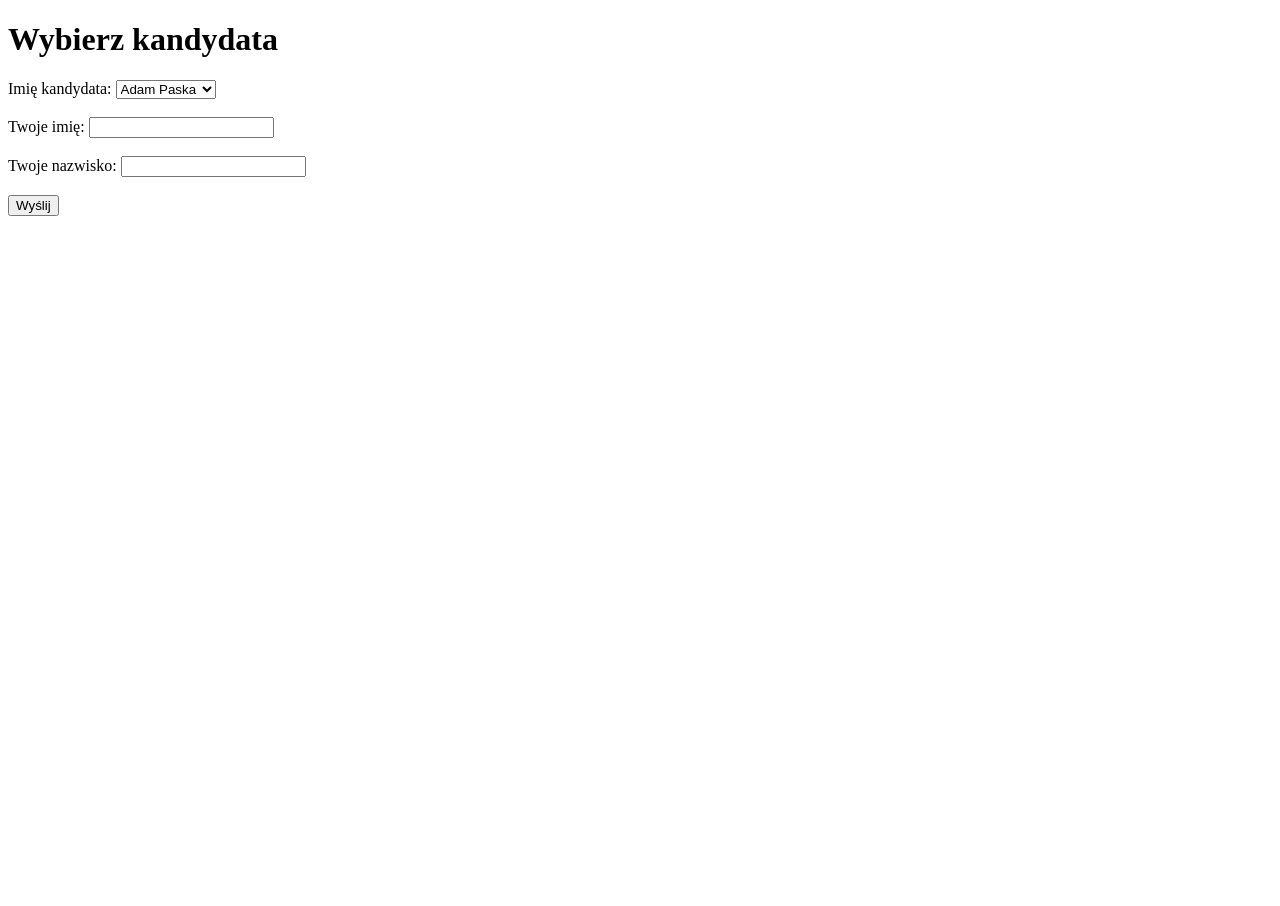
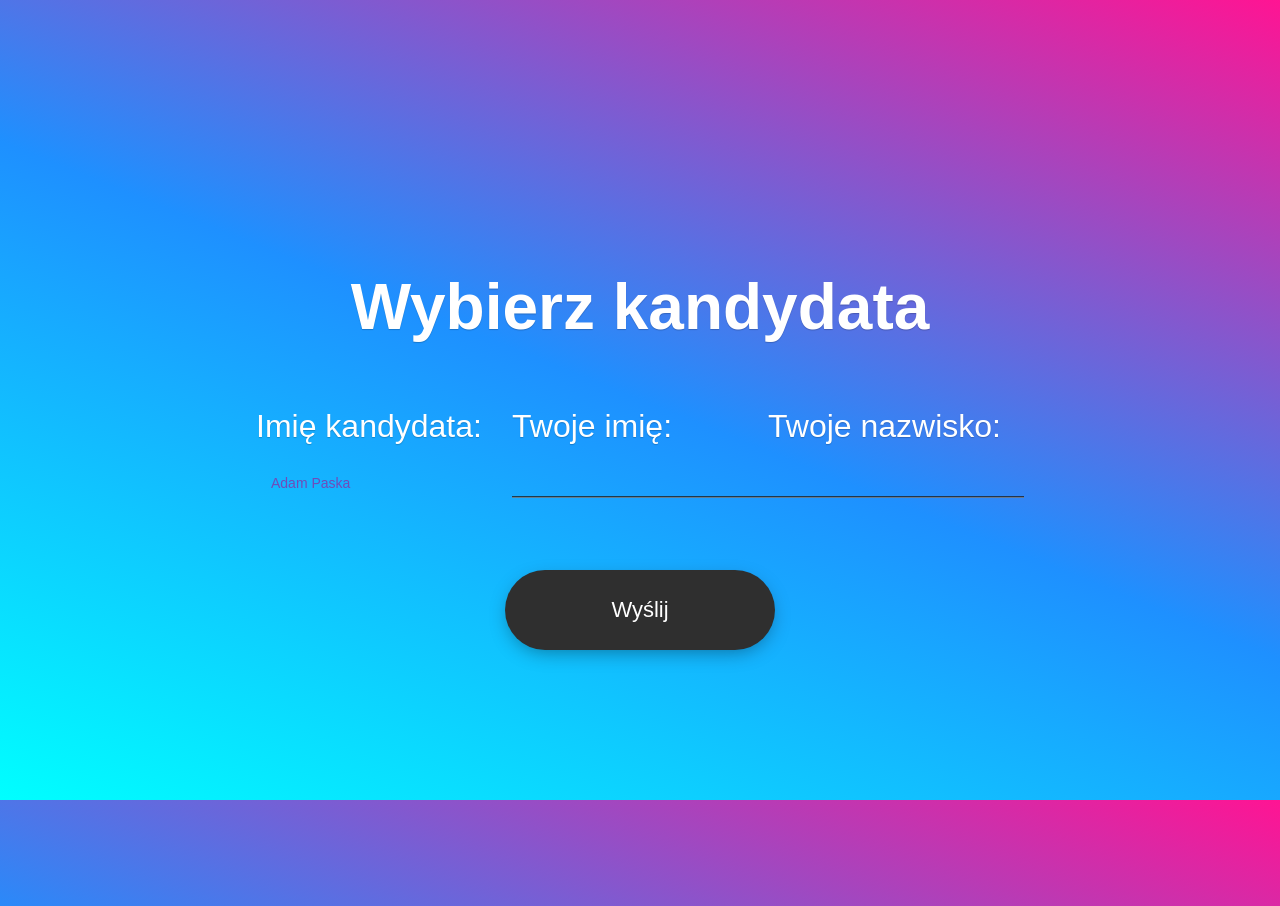
Before and after one commit to iaknb/wybory, a website: page glosowanie.html in a window 1280 px wide. Before the commit the page ends 800 px from the top, so only its background shows below. Drawn offline with Linux system fonts and the light colour scheme.

Commit message:
css_glosowanie

```diff
--- a/glosowanie.html
+++ b/glosowanie.html
@@ -1,25 +1,133 @@
 <!DOCTYPE html>
 <html>
+
 <head>
   <title>Wybierz kandydata</title>
+  <style>
+    @import url('https://fonts.googleapis.com/css2?family=Poppins:wght@100;200;300;400;500;600;700;800;900&display=swap');
+
+    * {
+      font-family: Arial, Helvetica, sans-serif;
+    }
+
+    body {
+      background: dodgerblue linear-gradient(22deg, aqua, dodgerblue, deeppink) fixed;
+      color: white;
+      font: normal 32px/1.6 system-ui, sans-serif;
+      text-shadow: 0 1px 1px hsl(0 0% 0% / 20%);
+      margin: 16rem;
+    }
+
+    h1 {
+      text-align: center;
+    }
+
+
+    .inputs {
+      justify-content: center;
+      display: flex;
+    }
+
+    .kandydat {
+      width: 300px;
+    }
+
+    .imie_g {
+      width: 300px;
+    }
+
+    .nazwisko_g {
+      width: 300px;
+    }
+
+
+    #candidate {
+      border: none;
+      outline: none;
+      background: transparent;
+      appearance: none;
+
+      width: 100%;
+      padding: 12px 55px 15px 15px;
+      font-size: 14px;
+      color: #714BB9;
+    }
+
+    #name {
+      padding: 3px;
+      font-size: 14px;
+      font-weight: 600;
+      width: 250px;
+      height: 20px;
+      color: #714BB9;
+      background-color: transparent;
+      opacity: 0.8;
+      outline: none;
+      border-top-style: hidden;
+      border-right-style: hidden;
+      border-left-style: hidden;
+      border-bottom-style: groove;
+    }
+    #surname {
+
+      padding: 3px;
+      font-size: 14px;
+      font-weight: 600;
+      width: 250px;
+      height: 20px;
+      color: #714BB9;
+      background-color: transparent;
+      opacity: 0.8;
+      outline: none;
+      border-top-style: hidden;
+      border-right-style: hidden;
+      border-left-style: hidden;
+      border-bottom-style: groove;
+    }
+
+    .submit {
+      display: block;
+      margin-left: auto;
+      margin-right: auto;
+      margin-top: 64px;
+      width: 270px;
+      height: 80px;
+      border: none;
+      background: #2f2f2f;
+      color: #fff;
+      font-size: 22px;
+      border-radius: 40px;
+      text-align: center;
+      box-shadow: 0 6px 20px -5px rgba(0, 0, 0, 0.4);
+      overflow: hidden;
+      cursor: pointer;
+    }
+  </style>
 </head>
+
 <body>
   <h1>Wybierz kandydata</h1>
-    <form method="POST" action="/submit">
-      <label for="candidate">Imię kandydata:</label>
+  <form method="POST" action="/submit" id="form">
+    <div class="inputs">
+      <div class="kandydat">
+        <label for="candidate" class="custom-select">Imię kandydata:</label>
         <select name="candidate" id="candidate">
           <option value="1">Adam Paska</option>
           <option value="2">Jakub Osica</option>
           <option value="3">Dawid Muras</option>
         </select>
-      <br><br>
+      </div>
+      <div class="imie_g">
         <label for="name">Twoje imię:</label>
         <input type="text" name="name" id="name" required>
-      <br><br>
+      </div>
+      <div class="nazwisko_g">
         <label for="surname">Twoje nazwisko:</label>
         <input type="text" name="surname" id="surname" required>
-      <br><br>
-      <input type="submit" value="Wyślij">
+      </div>
+    </div>
+    <input type="submit" value="Wyślij" class="submit">
   </form>
 </body>
+
 </html>
```
Also changed, not shown: glosowanie.js (+18 -4 lines). Lines whose indentation alone changed are shown as unchanged.
